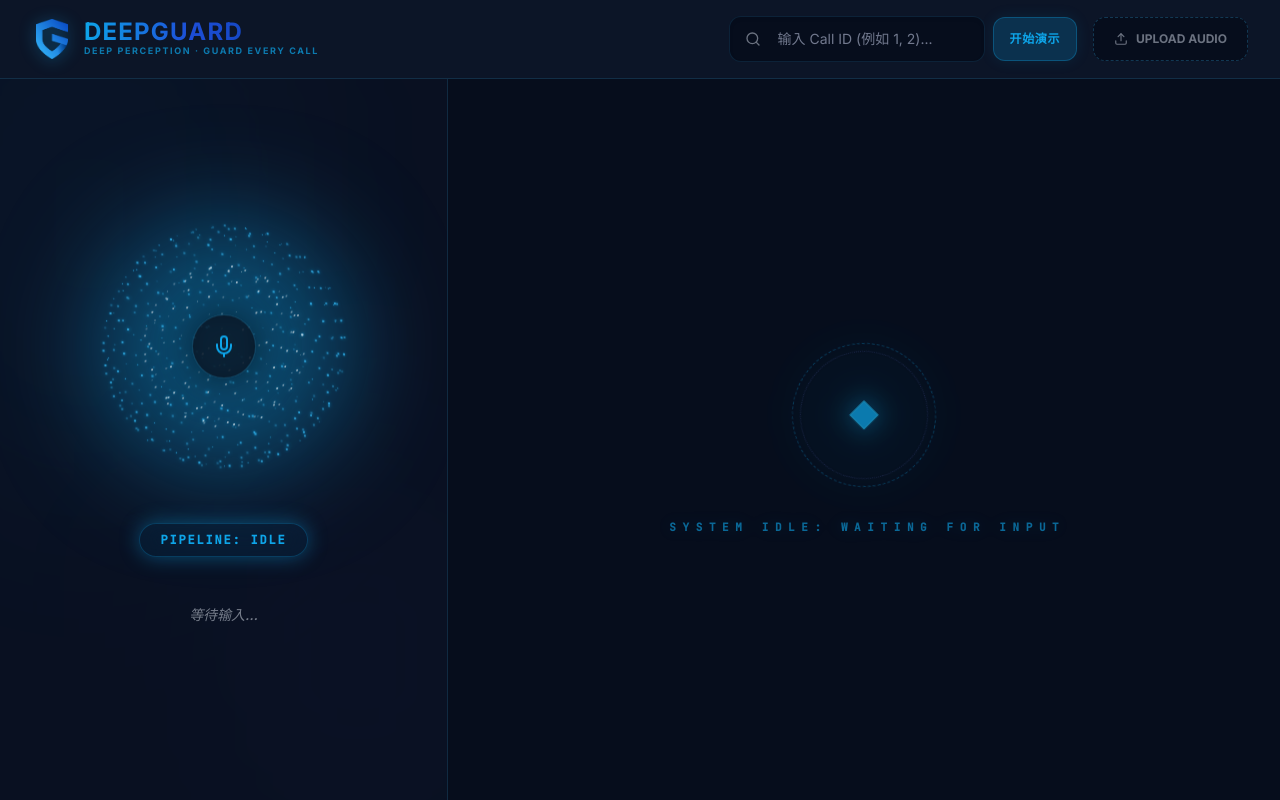
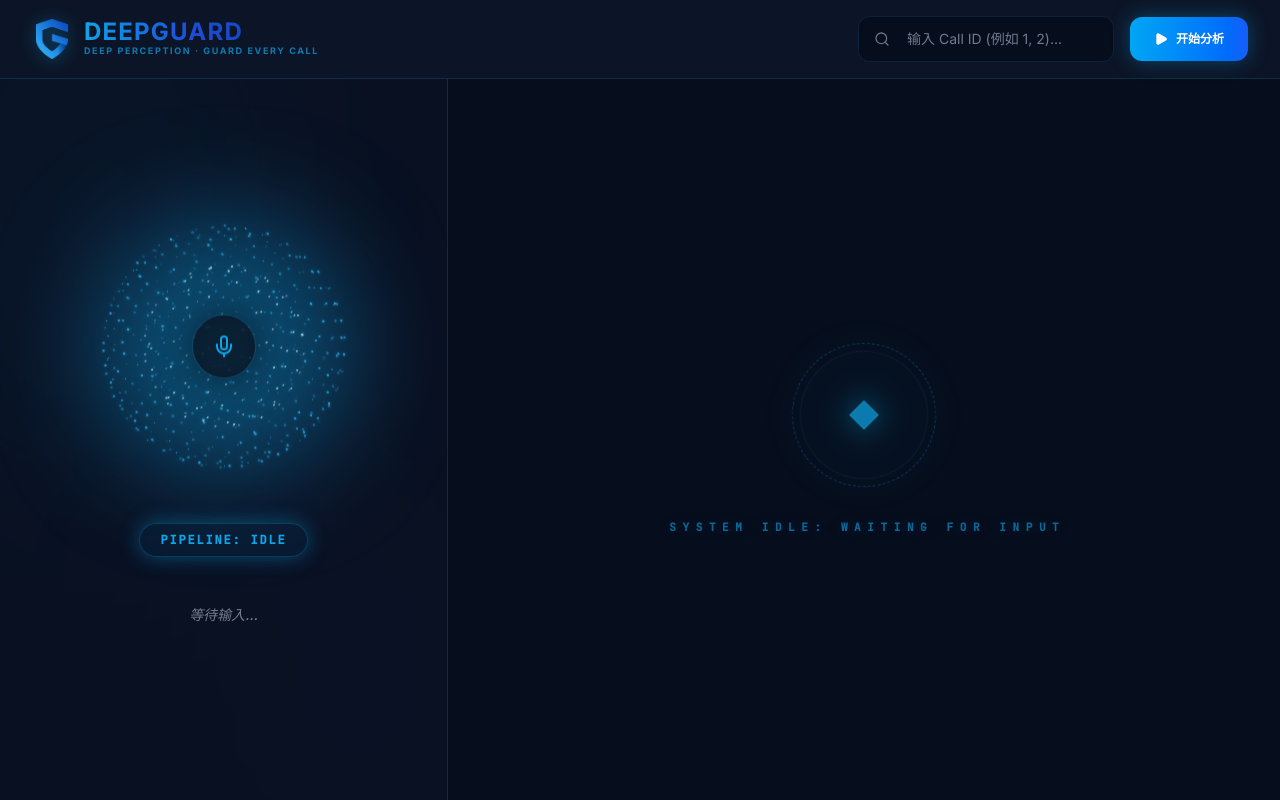
Before and after one commit to ctmm123/deepguard, a React (Vite) app: page / in a window 1280 px wide. Built offline with nearby package versions, Linux system fonts and the light colour scheme.

Commit message:
feat: change upload audio button to primary '开始分析' play button to trigger tests directly

```diff
--- a/src/components/Header.tsx
+++ b/src/components/Header.tsx
@@ -1,6 +1,6 @@
 
 import React, { useState } from "react";
-import { Upload, Search } from "lucide-react";
+import { Play, Search } from "lucide-react";
 import logo from "../logo.svg";
 
 interface HeaderProps {
@@ -10,10 +10,19 @@ interface HeaderProps {
 export default function Header({ onSubmit }: HeaderProps) {
   const [value, setValue] = useState("");
 
+  const handleAnalyze = () => {
+    let targetId = value.trim();
+    if (!targetId) {
+      // 若无输入，随机生成 1000 至 9999 之间的 4 位数字作为演示 Call ID
+      const randNum = Math.floor(1000 + Math.random() * 9000);
+      targetId = randNum.toString();
+    }
+    onSubmit(targetId);
+  };
+
   const handleKeyDown = (e: React.KeyboardEvent<HTMLInputElement>) => {
     if (e.key === "Enter") {
-      const trimmed = value.trim();
-      if (trimmed) onSubmit(trimmed);
+      handleAnalyze();
     }
   };
 
@@ -40,8 +49,7 @@ export default function Header({ onSubmit }: HeaderProps) {
       </div>
 
       <div className="flex items-center gap-4">
-        <div className="relative flex items-center gap-2 group">
-          <div className="relative">
+        <div className="relative group">
           <Search className="absolute left-4 top-1/2 -translate-y-1/2 text-textMuted group-focus-within:text-primary transition-colors" size={16} />
           <input
             value={value}
@@ -51,20 +59,13 @@ export default function Header({ onSubmit }: HeaderProps) {
             onKeyDown={handleKeyDown}
           />
         </div>
+
         <button
-            onClick={() => {
-              const trimmed = value.trim();
-              if (trimmed) onSubmit(trimmed);
-            }}
-            className="px-4 py-3 bg-primary/20 text-primary hover:bg-primary/30 active:scale-95 transition-all rounded-xl text-xs font-bold uppercase tracking-wider min-h-[44px] border border-primary/30 cursor-pointer shadow-[0_0_15px_rgba(14,165,233,0.1)] flex items-center"
+          onClick={handleAnalyze}
+          className="flex items-center gap-2 bg-gradient-to-r from-sky-500 to-blue-600 hover:from-sky-400 hover:to-blue-500 text-white rounded-xl px-6 py-3 text-xs font-bold uppercase transition-all active:scale-95 min-h-[44px] cursor-pointer shadow-[0_0_20px_rgba(14,165,233,0.35)]"
         >
-            开始演示
-          </button>
-        </div>
-
-        <button className="flex items-center gap-2 bg-background border border-dashed border-white/10 rounded-xl px-5 py-3 text-textMuted text-xs font-bold uppercase transition-all hover:border-primary/50 hover:text-primary min-h-[44px]">
-          <Upload size={14} />
-          <span>Upload Audio</span>
+          <Play size={14} className="fill-white" />
+          <span>开始分析</span>
         </button>
       </div>
     </header>
```
Lines whose indentation alone changed are shown as unchanged.
